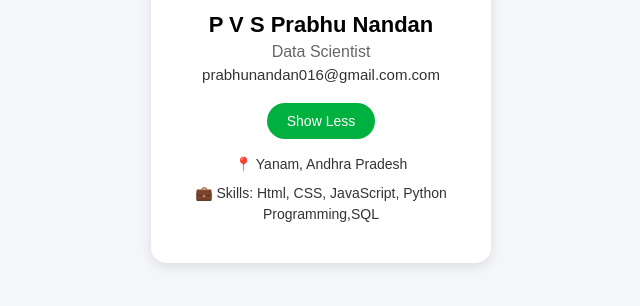
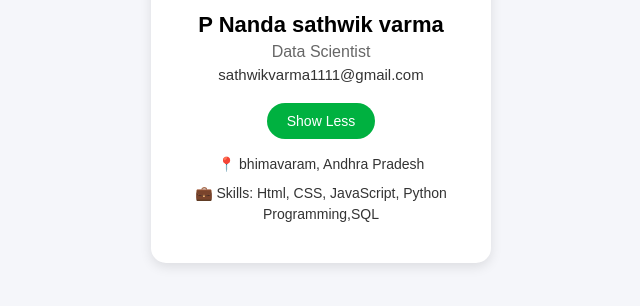
Before and after one commit to sathwikvarma1111/card, a plain HTML site: page index.html in a window 1280 px wide. Both pictures are taken after a click on the button "Show More". Shown: the part 302-608 px from the top of the page, without its empty margins (319-959 px from the left). Drawn offline with Linux system fonts and the light colour scheme.

Commit message:
Update index.html

```diff
--- a/index.html
+++ b/index.html
@@ -3,18 +3,18 @@
 <head>
   <meta charset="UTF-8" />
   <meta name="viewport" content="width=device-width, initial-scale=1.0"/>
-  <title>Prabhu Nandan Profile Card</title>
+  <title>Sathwik Profile Card</title>
   <link rel="stylesheet" href="style.css" />
 </head>
 <body>
   <div class="card">
     <img src="profile.jpg" alt="Profile" class="profile-img" />
-    <h2 class="name">P V S Prabhu Nandan</h2>
+    <h2 class="name">P Nanda sathwik varma </h2>
     <p class="title">Data Scientist</p>
-    <p class="email">prabhunandan016@gmail.com.com</p>
+    <p class="email">sathwikvarma1111@gmail.com</p>
     <button id="showMoreBtn">Show More</button>
     <div class="more-info" id="moreInfo">
-      <p >📍 Yanam, Andhra Pradesh</p>
+      <p >📍 bhimavaram, Andhra Pradesh</p>
       <p>💼 Skills: Html, CSS, JavaScript, Python Programming,SQL</p>
     </div>
   </div>
```
